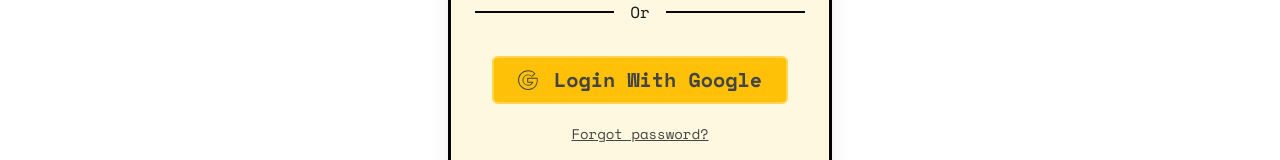
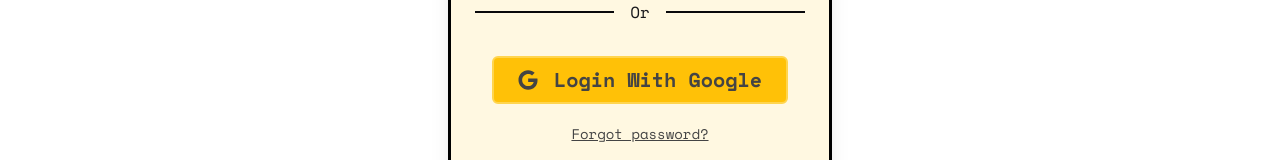
Before and after one commit to am-mahmud/retro-gamehub, a React (Vite) app: page /login in a window 1280 px wide. Shown: the part 442-602 px from the top of the page. Built offline with nearby package versions, Linux system fonts and the light colour scheme; no server answers.

Commit message:
Google logo change

```diff
--- a/src/pages/Auth/Login.jsx
+++ b/src/pages/Auth/Login.jsx
@@ -10,7 +10,8 @@ import { SlSocialGoogle } from "react-icons/sl";
 import { FaGamepad } from "react-icons/fa";
 import { IoMdCheckmark } from "react-icons/io";
 import { MdErrorOutline, MdOutlinePassword } from "react-icons/md";
-import { ImCross } from "react-icons/im";;
+import { ImCross } from "react-icons/im";
+import { FaGoogle } from "react-icons/fa";
 
 
 
@@ -76,30 +77,6 @@ const Login = () => {
             });
     }
 
-    // const handleForgetPassword = () => {
-    //     forgetPassword()
-    //         .then(() => {
-    //             toast.info(<div className="flex items-center gap-2">
-    //                 <MdOutlinePassword className="text-black" />
-    //                 <span>Password reset link sent!</span>
-    //             </div>, {
-    //                 className: "bg-yellow-400 text-black font-semibold rounded-lg shadow-lg",
-    //                 progressClassName: "bg-black",
-    //             });
-    //         })
-    //         .catch(error => {
-    //             console.error(error);
-    //             toast.error(<div className="flex items-center gap-2">
-    //                 <MdErrorOutline />
-    //                 <span>Failed to send reset link.</span>
-    //             </div>, {
-    //                 className: "bg-red-500 text-white font-semibold rounded-lg shadow-lg",
-    //                 progressClassName: "bg-white",
-    //             });
-    //         });
-
-    // }
-
 
     return (
 
@@ -154,7 +131,7 @@ const Login = () => {
                             className=" mt-4 py-2 px-6 text-base md:text-xl font-bold rounded-md cursor-pointer
                                    bg-[#FFC107] border-[#FFD54F] border-2 text-[#444]
                                    transition duration-150 hover:opacity-80 flex items-center gap-2 md:gap-4"
-                        ><span><SlSocialGoogle /></span>
+                        ><span><FaGoogle /></span>
                             Login With Google
                         </button>
 
--- a/src/pages/Auth/Register.jsx
+++ b/src/pages/Auth/Register.jsx
@@ -7,7 +7,7 @@ import { toast } from 'react-toastify';
 
 import { AuthContext } from '../../contexts/AuthContext/AuthContext';
 import { SlSocialGoogle } from "react-icons/sl";
-import { FaGamepad } from "react-icons/fa";
+import { FaGamepad, FaGoogle } from "react-icons/fa";
 import { MdErrorOutline } from "react-icons/md";
 import { IoMdCheckmark } from 'react-icons/io';
 
@@ -167,7 +167,7 @@ const Register = () => {
               className=" mt-4 py-2 px-6 text-base md:text-xl font-bold rounded-md cursor-pointer
                         bg-[#FFC107] border-[#FFD54F] border-2 text-[#444]
                         transition duration-150 hover:opacity-80 flex items-center gap-2 md:gap-4"
-            ><span><SlSocialGoogle /></span>
+            ><span><FaGoogle /></span>
               Proceed With Google
             </button>
 
```
